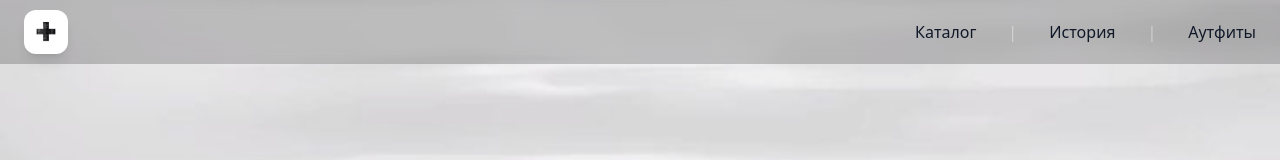
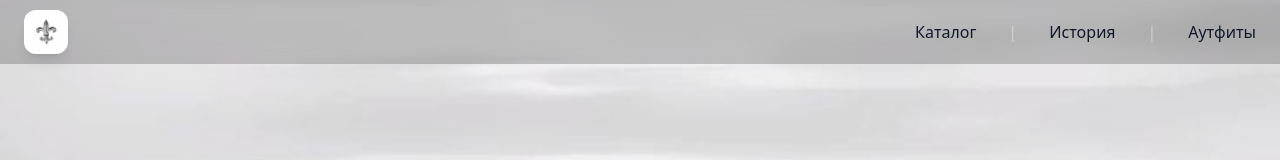
Before and after one commit to rinna32/finHTML, a React (Vite) app: page / in a window 1280 px wide. Shown: the top 160 px of the page. Built offline with nearby package versions, Linux system fonts and the light colour scheme.

Commit message:
картинка

```diff
--- a/src/Compnents/MainLayout.jsx
+++ b/src/Compnents/MainLayout.jsx
@@ -18,7 +18,7 @@ export default function MainLayout() {
                     <NavLink
                         to="/"
                         className="flex h-11 w-11 items-center justify-center rounded-xl bg-white shadow-lg transition-all hover:scale-110 active:scale-95">
-                        <img src="/Logo.jpg" alt="Главная" className="h-7 w-7 object-contain" />
+                        <img src="/image.png" alt="Главная" className="h-7 w-7 object-contain" />
                     </NavLink>
 
                     <nav className="flex items-center gap-8 text-gray-900 text-base font-medium">
```
Also changed, not shown: public/Logo.jpg (deleted), public/image.png (added).
